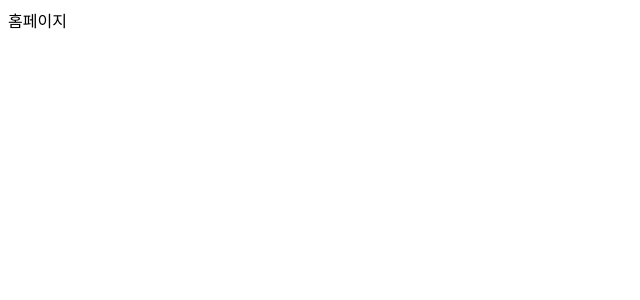
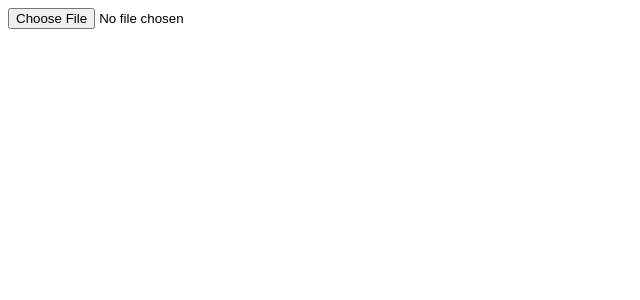
Before and after one commit to dkile/PDF_Table_Parser, a React (Vite) app: page / in a window 1280 px wide. Shown: the top 300 px of the page, without its empty margins (0-640 px from the left). Built offline with nearby package versions, Linux system fonts and the light colour scheme.

Commit message:
feat: 파일 입력 받기

```diff
--- a/src/App.tsx
+++ b/src/App.tsx
@@ -1,5 +1,17 @@
+import { useState } from "react";
+
 function App() {
-  return <div>홈페이지</div>;
+  const [file, setFile] = useState<File | null | undefined>(null);
+
+  return (
+    <div>
+      <input
+        id="pdf"
+        type="file"
+        onChange={(e) => setFile(e.target.files?.item(0))}
+      />
+    </div>
+  );
 }
 
 export default App;
```
